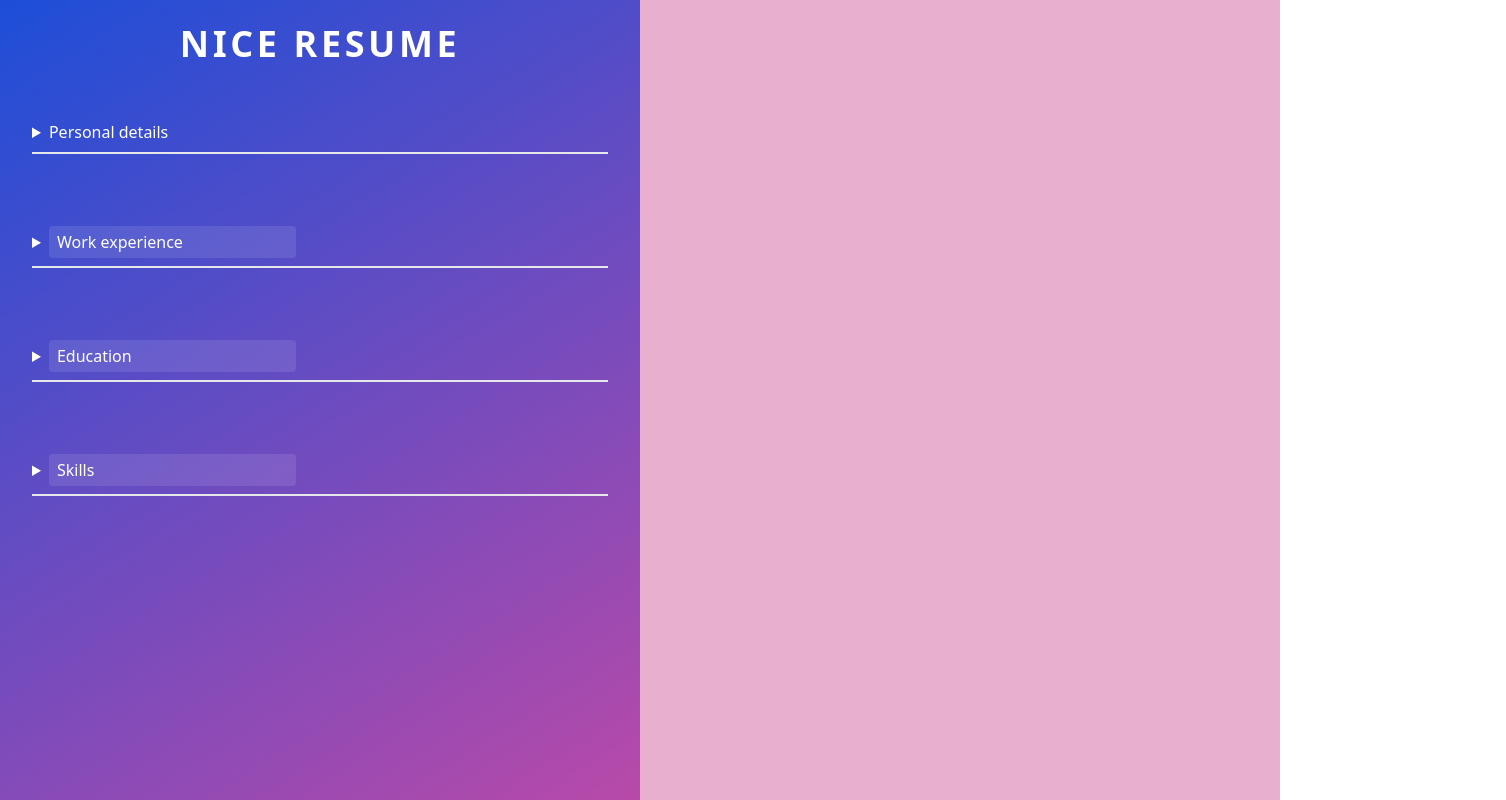
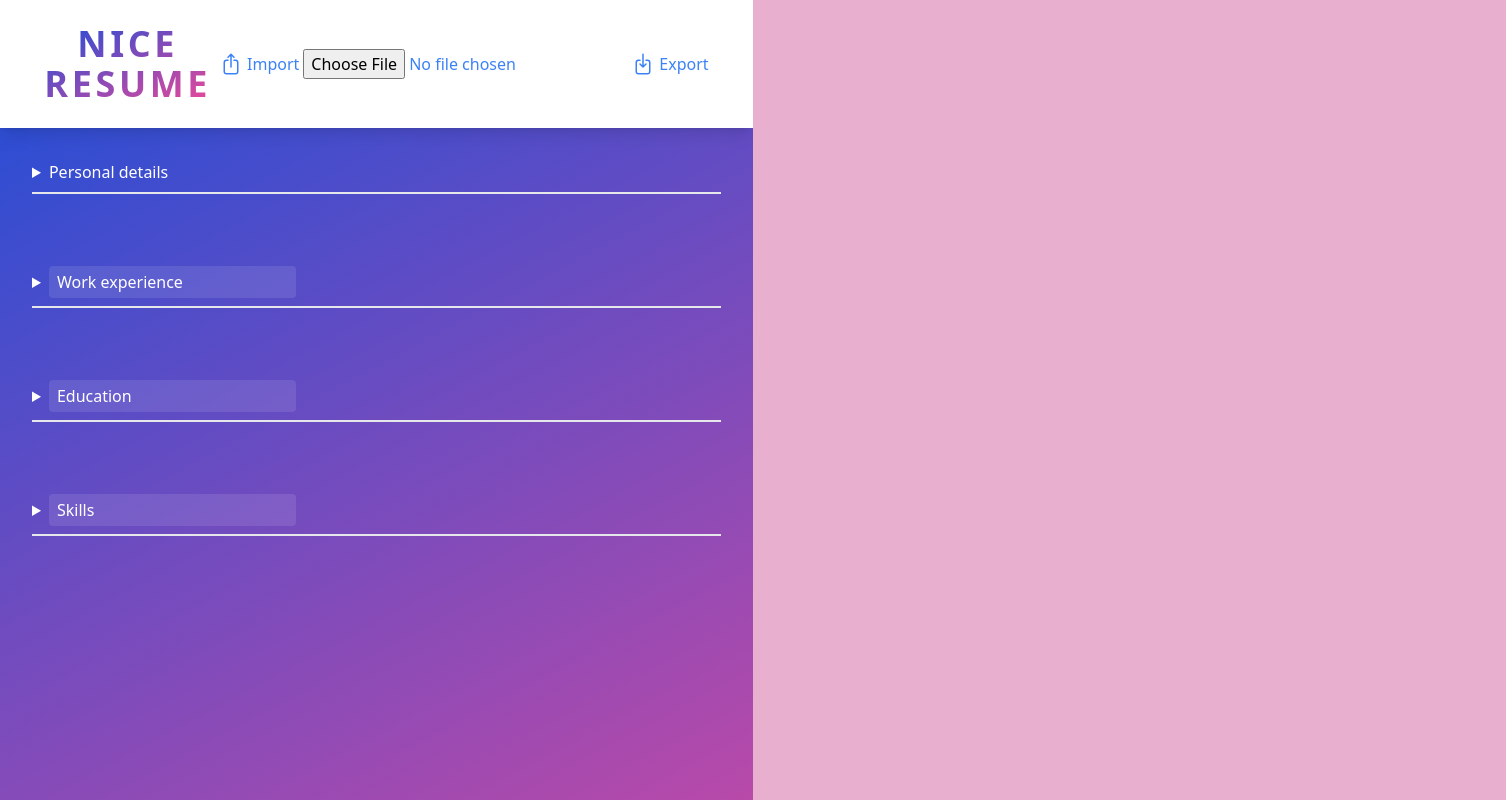
Before and after one commit to Benjent/nice-resume, a Vue app: page / in a window 1280 px wide. Shown: the whole page, 1506 px wide, since content can reach past the window. Built offline with nearby package versions, Linux system fonts and the light colour scheme.

Commit message:
feat: allow export and import as json

```diff
--- a/src/components/Editor.vue
+++ b/src/components/Editor.vue
@@ -1,11 +1,18 @@
 <script setup lang="ts">
+import { ref } from "vue";
 import { storeToRefs } from "pinia";
-import { PlusCircleIcon, XCircleIcon } from "@heroicons/vue/24/outline";
+import {
+  ArrowUpOnSquareIcon,
+  ArrowDownOnSquareIcon,
+  PlusCircleIcon,
+  XCircleIcon,
+} from "@heroicons/vue/24/outline";
 import { useResumeStore } from "../stores/resume";
 import { moveDown, moveUp, remove } from "../utils/array";
 import { Skill, type Education, type WorkExperience } from "../types";
 import Category from "./Category.vue";
 import ListActions from "./ListActions.vue";
+import { download } from "../utils/file";
 
 const {
   address,
@@ -24,6 +31,75 @@ const {
   workExperience,
   workExperienceLabel,
 } = storeToRefs(useResumeStore());
+
+const isImportError = ref(false);
+
+function exportToJson() {
+  const resume = {
+    isNiceResumeExport: true,
+    address: address.value,
+    drivingLicense: drivingLicense.value,
+    education: education.value,
+    educationLabel: educationLabel.value,
+    email: email.value,
+    gitHub: gitHub.value,
+    linkedIn: linkedIn.value,
+    name: name.value,
+    phone: phone.value,
+    skills: skills.value,
+    skillsLabel: skillsLabel.value,
+    title: title.value,
+    website: website.value,
+    workExperience: workExperience.value,
+    workExperienceLabel: workExperienceLabel.value,
+  };
+
+  download(resume, "nice-resume");
+}
+
+function importFromJson(event: Event) {
+  isImportError.value = false;
+  try {
+    // @ts-expect-error It seems like TS does nos not have the files property attached to the Event type.
+    const file = event.target.files[0];
+
+    const fileReader = new FileReader();
+    fileReader.readAsText(file, "UTF-8");
+    fileReader.onload = function (fileReaderEvent) {
+      if (!fileReaderEvent.target?.result) {
+        isImportError.value = true;
+        return;
+      }
+
+      const resume = JSON.parse(fileReaderEvent.target.result.toString());
+      if (!resume.isNiceResumeExport) {
+        isImportError.value = true;
+        return;
+      }
+
+      address.value = resume.address;
+      drivingLicense.value = resume.drivingLicense;
+      education.value = resume.education;
+      educationLabel.value = resume.educationLabel;
+      email.value = resume.email;
+      gitHub.value = resume.gitHub;
+      linkedIn.value = resume.linkedIn;
+      name.value = resume.name;
+      phone.value = resume.phone;
+      skills.value = resume.skills;
+      skillsLabel.value = resume.skillsLabel;
+      title.value = resume.title;
+      website.value = resume.website;
+      workExperience.value = resume.workExperience;
+      workExperienceLabel.value = resume.workExperienceLabel;
+    };
+    fileReader.onerror = function () {
+      isImportError.value = true;
+    };
+  } catch {
+    isImportError.value = true;
+  }
+}
 
 function addJob() {
   const experience: WorkExperience = {
@@ -62,9 +138,40 @@ function addSkill() {
 
 <template>
   <main class="flex flex-col overflow-y-scroll text-white">
-    <h1 class="text-center text-4xl p-6 font-black tracking-widest uppercase">
-      Nice Resume
-    </h1>
+    <header class="flex justify-center gap-2 p-6 bg-white shadow-lg">
+      <h1
+        class="bg-gradient-to-br from-blue-700 to-pink-500 text-transparent bg-clip-text text-center text-4xl font-black tracking-widest uppercase"
+      >
+        Nice
+        <br />
+        Resume
+      </h1>
+      <div class="flex items-center gap-4">
+        <div>
+          <label
+            for="editorFileReader"
+            class="text-blue-500 flex items-center gap-1 cursor-pointer"
+          >
+            <ArrowUpOnSquareIcon class="h-6" />Import
+            <input
+              id="editorFileReader"
+              type="file"
+              accept=".json"
+              @change="importFromJson"
+            />
+          </label>
+          <p v-if="isImportError" class="text-red-500">
+            Error while importing data from local file.
+          </p>
+        </div>
+        <button
+          class="text-blue-500 flex items-center gap-1"
+          @click="exportToJson"
+        >
+          <ArrowDownOnSquareIcon class="h-6" />Export
+        </button>
+      </div>
+    </header>
     <Category class="w-full">
       <template v-slot:header>Personal details</template>
       <div class="flex flex-col gap-5">
--- /dev/null
+++ b/src/utils/file.ts
@@ -0,0 +1,11 @@
+export function download(object: object, fileName: string) {
+  const dataString =
+    "data:text/json;charset=utf-8," +
+    encodeURIComponent(JSON.stringify(object));
+  const downloadAnchorNode = document.createElement("a");
+  downloadAnchorNode.setAttribute("href", dataString);
+  downloadAnchorNode.setAttribute("download", fileName + ".json");
+  document.body.appendChild(downloadAnchorNode);
+  downloadAnchorNode.click();
+  downloadAnchorNode.remove();
+}
```
Also changed, not shown: 1 other file (tests, documents, lock files or other folders).
